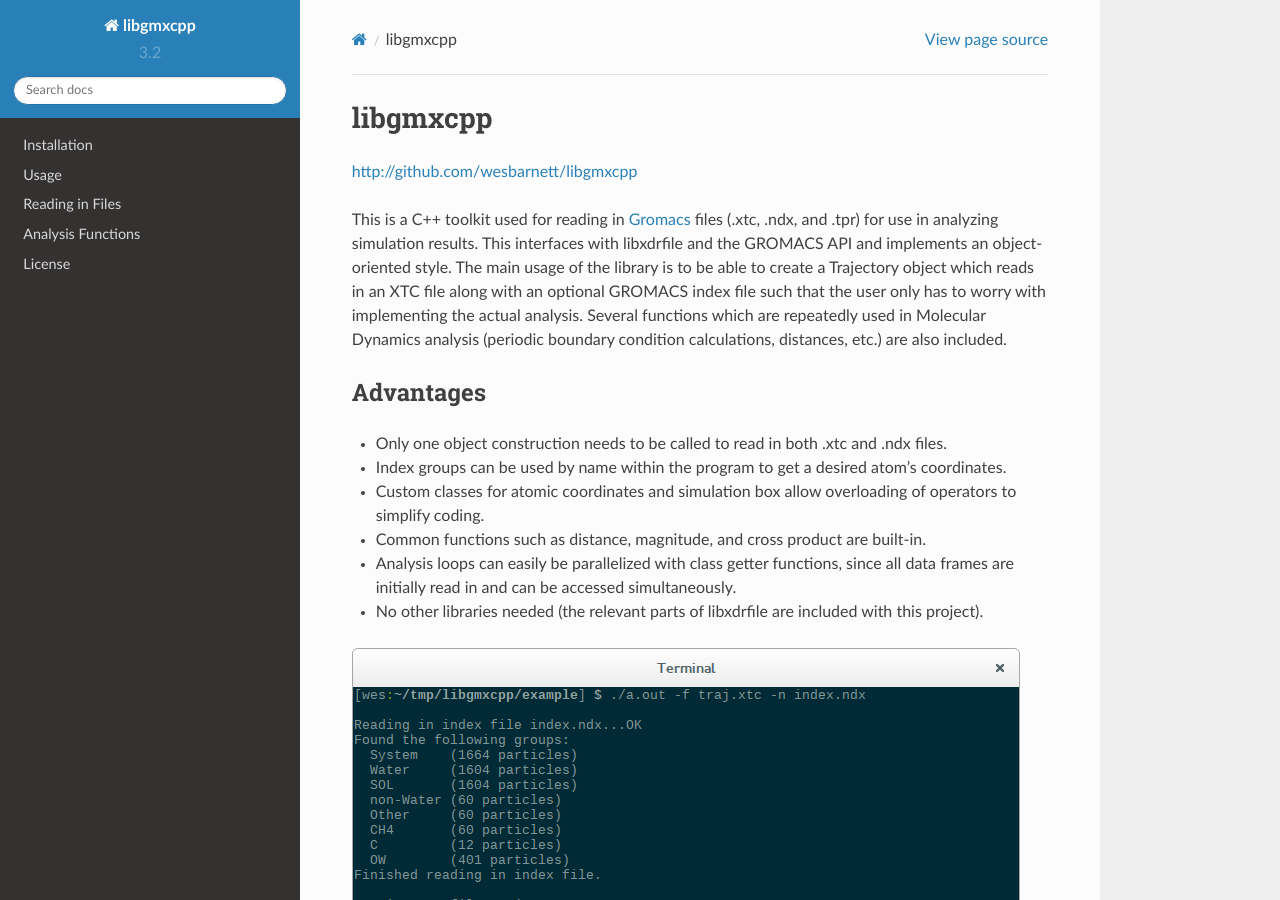
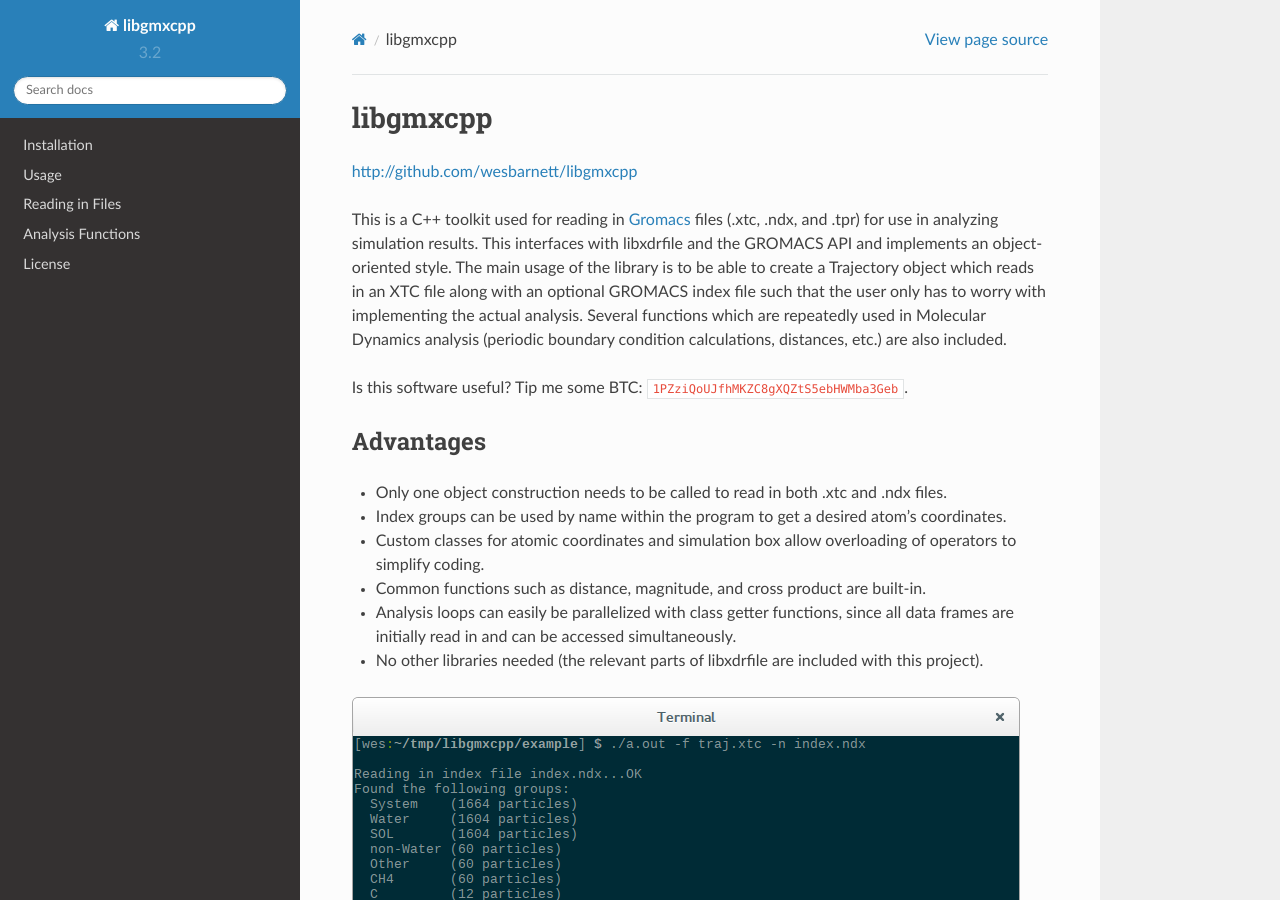
Before and after one commit to wesbarnett/libgmxcpp, a Sphinx documentation site: the page built from docs/index.rst, in a window 1280 px wide and 900 px high. Built offline with Sphinx 7.4.7 and the Read the Docs theme 2.0.0, drawn with Linux system fonts in a browser that asks for light colours.

Commit message:
update documentation

```diff
--- a/docs/index.rst
+++ b/docs/index.rst
@@ -16,6 +16,9 @@ reads in an XTC file along with an optional GROMACS index file such that the
 user only has to worry with implementing the actual analysis. Several functions
 which are repeatedly used in Molecular Dynamics analysis (periodic boundary
 condition calculations, distances, etc.) are also included.
+
+Is this software useful? Tip me some BTC:
+``1PZziQoUJfhMKZC8gXQZtS5ebHWMba3Geb``.
 
 Advantages
 ----------
```
